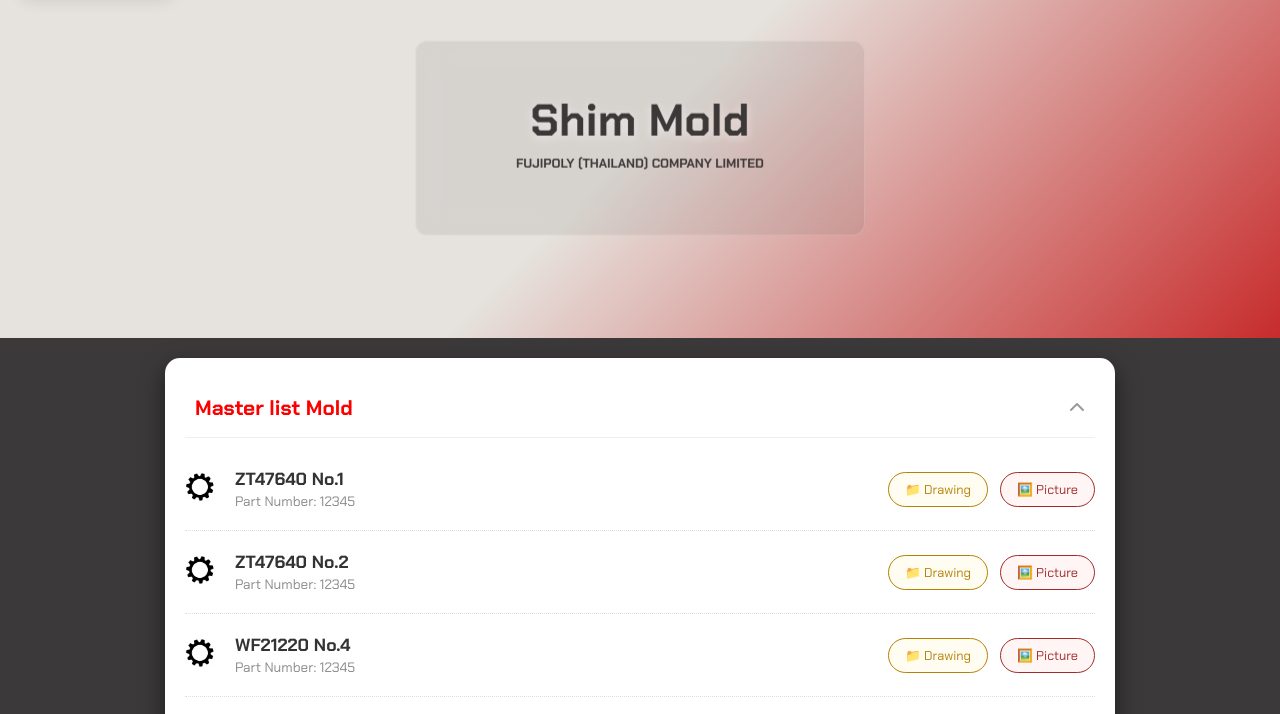
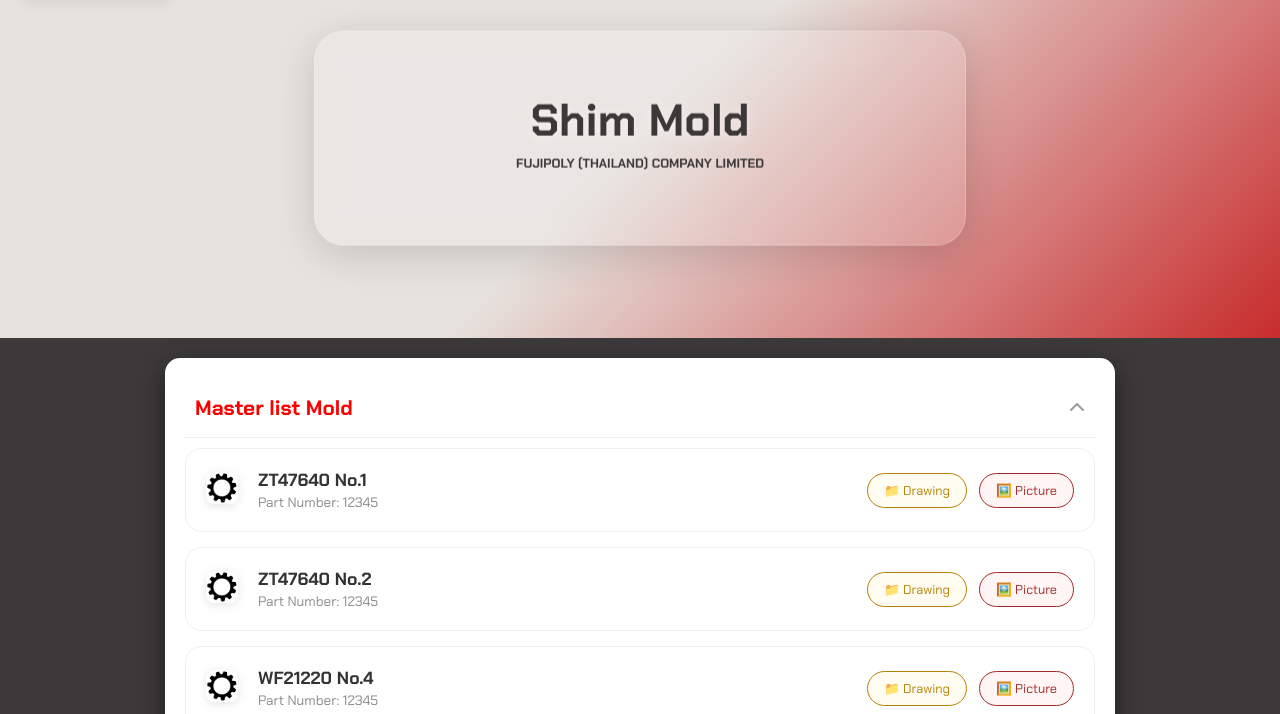
Before and after one commit to draiwingmold/masterlist, a plain HTML site: page main.html in a window 1280 px wide. Both pictures are taken after a click on the element "Master list Mold". Shown: the part 62-776 px from the top of the page. Drawn offline with Linux system fonts and the light colour scheme; a script that the page names is missing.

Commit message:
Update style.css

```diff
--- a/style.css
+++ b/style.css
@@ -66,16 +66,17 @@
     left: 50%;                /* กึ่งกลางจากซ้าย */
     transform: translate(-50%, -50%); /* ดึงกลับมาครึ่งหนึ่งของตัวเองเพื่อให้กลางพอดี */
 
-    background: rgba(82, 79, 79, 0.1);
+    background: rgba(255, 255, 255, 0.15);
     backdrop-filter: blur(15px);
-    padding: 50px 100px;
-    border-radius: 12px;
+    padding: 60px 100px;
+    border-radius: 30px;
     text-align: center;
     border: 1px solid rgba(255, 255, 255, 0.2);
     z-index: 5;               /* ให้อยู่ชั้นล่างกว่าปุ่ม Logout และ Logo */
     /* คุมความกว้างขั้นต่ำไม่ให้กว้างเกินไป */
-    min-width: auto;
+    min-width: 450px;
     width: fit-content;
+    box-shadow: 0 10px 40px rgba(0,0,0,0.15); /* เพิ่มเงาให้ดูมีมิติ */
 }
 
 .hero-overlay h1 {
@@ -156,10 +157,17 @@
     display: flex;
     justify-content: space-between;
     align-items: center;
-    padding: 20px 0;
-    border-bottom: 1px dotted #ddd;
+    padding: 20px;          /* เพิ่ม padding รอบด้าน */
+    margin-bottom: 15px;    /* เว้นระยะห่างระหว่างใบ */
+    background: #ffffff;
+    border-radius: 16px;    /* เพิ่มความมนให้ card */
+    border: 1px solid #f0f0f0; /* ใช้เส้นขอบจางๆ แทนเส้นประ */
+    transition: all 0.3s ease;
 }
-
+.product-card:hover {
+    transform: translateY(-3px); /* ให้ลอยขึ้นเวลาเอาเมาส์วาง */
+    box-shadow: 0 5px 15px rgba(0,0,0,0.08);
+}
 .product-info {
     display: flex;
     align-items: center;
@@ -167,11 +175,12 @@
 }
 
 .img-wrapper img {
-    width: 30px;
-    height: 30px;
+    width: 32px;
+    height: 32px;
     object-fit: contain;
-    border-radius: 6px;
+    border-radius: 8px;
     border: none;
+    filter: drop-shadow(0 2px 4px rgba(0,0,0,0.1)); /* เพิ่มเงาจางๆ ให้ไอคอน */
 }
 
 .text-details { display: flex; flex-direction: column; }
@@ -342,8 +351,11 @@
 }
 .modal-content {
     background-color: #ffffff;
-    margin: 15% auto;
-    padding: 0;
+    position: fixed; /* ใช้ fixed เพื่อให้อยู่กลางจอแม้มีการเลื่อนหน้าเว็บ */
+    top: 50%;
+    left: 50%;
+    transform: translate(-50%, -50%);
+
     width: 90%;
     max-width: 400px;
     border-radius: 20px;
```
